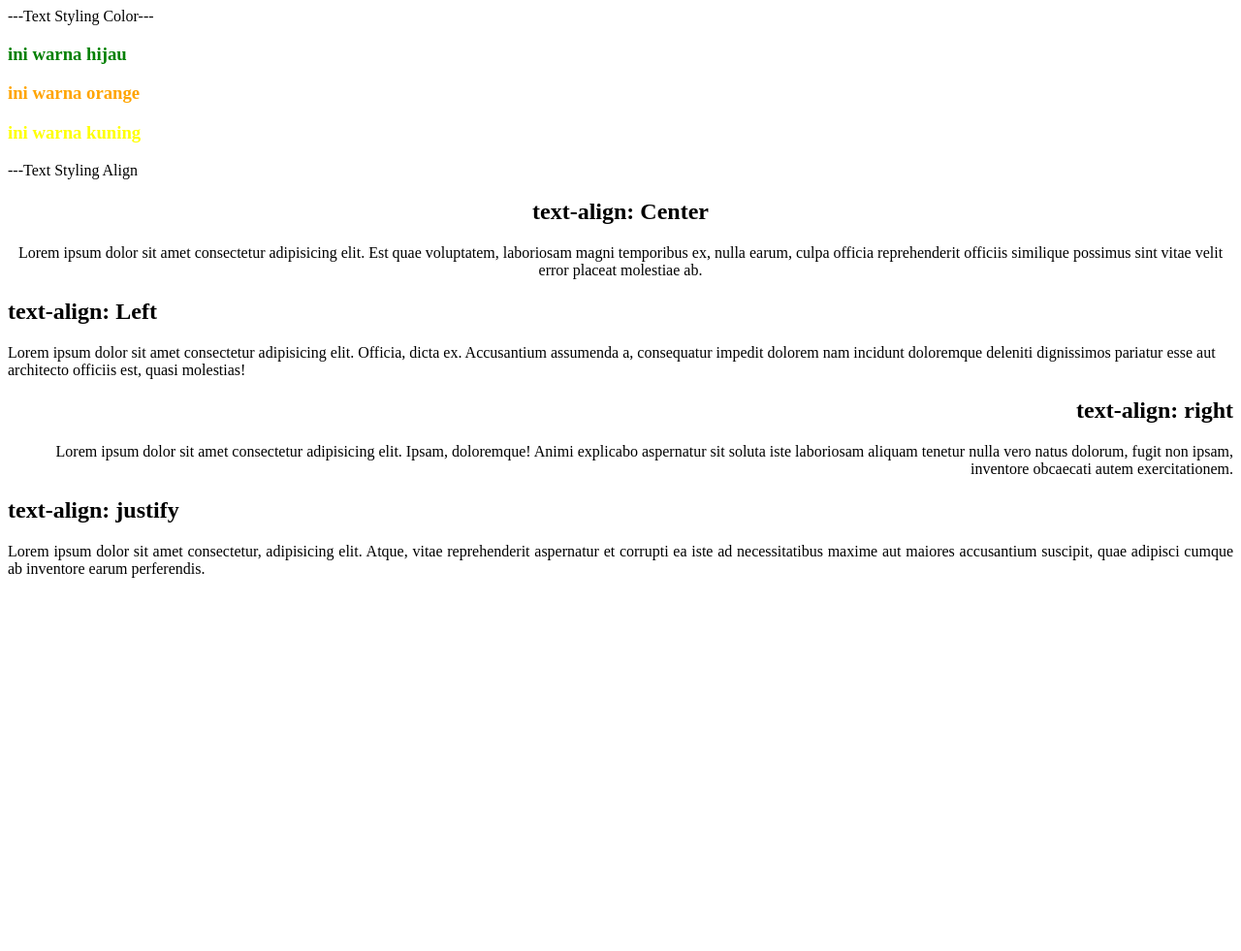
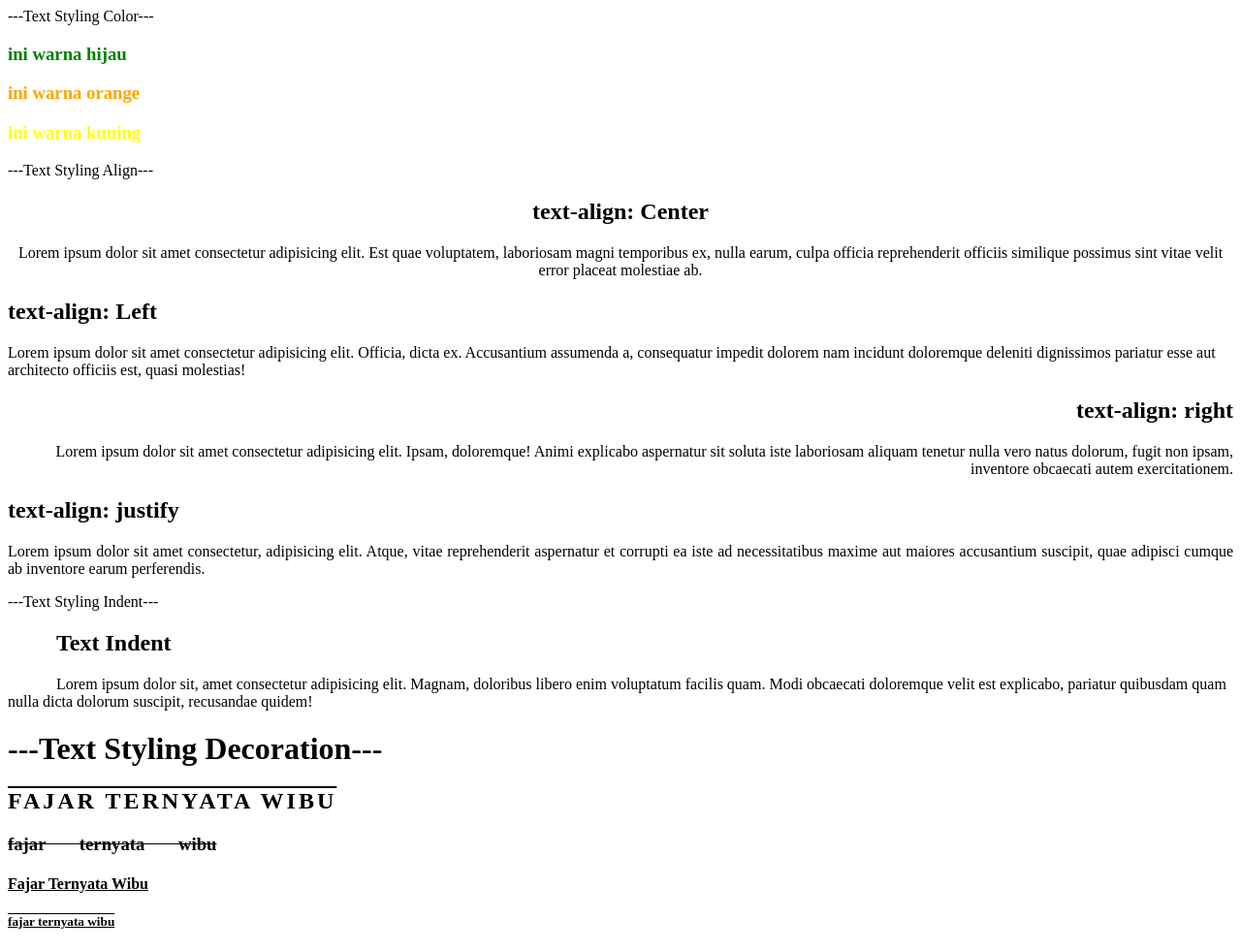
Before and after one commit to rabbaniqibar2302/PWPB-XIIRPL, a plain HTML site: page text-styling/index.html in a window 1280 px wide. Shown: the whole page at 97% size. Before the commit the page ends 800 px from the top, so only its background shows below. Drawn offline with Linux system fonts and the light colour scheme.

Commit message:
text decoration + transform + letter and word spacing

```diff
--- a/text-styling/index.html
+++ b/text-styling/index.html
@@ -11,7 +11,7 @@
         <h3 class="p3">ini warna kuning</h3>
 
         <!-- Text styling Align -->
-        <p>---Text Styling Align</p>
+        <p>---Text Styling Align---</p>
         <div class="a">
             <h2>text-align: Center</h2>
             <p>Lorem ipsum dolor sit amet consectetur adipisicing elit. Est quae voluptatem, laboriosam magni temporibus ex, nulla earum, culpa officia reprehenderit officiis similique possimus sint vitae velit error placeat molestiae ab.</p>
@@ -27,6 +27,22 @@
         <div class="d">
             <h2>text-align: justify</h2>
             <p>Lorem ipsum dolor sit amet consectetur, adipisicing elit. Atque, vitae reprehenderit aspernatur et corrupti ea iste ad necessitatibus maxime aut maiores accusantium suscipit, quae adipisci cumque ab inventore earum perferendis.</p>
+
+        </div>
+        <!-- Text styling text-indent -->
+        <p>---Text Styling Indent---</p>
+        <div class="indent-text">
+            <h2>Text Indent</h2>
+            <p>Lorem ipsum dolor sit, amet consectetur adipisicing elit. Magnam, doloribus libero enim voluptatum facilis quam. Modi obcaecati doloremque velit est explicabo, pariatur quibusdam quam nulla dicta dolorum suscipit, recusandae quidem!</p>
+        </div>
+
+        <!-- decoration, transform, letter and word spacing -->
+        <h1>---Text Styling Decoration---</h1>
+        <div class="decor">
+            <h2>fajar ternyata wibu</h2>
+            <h3>fajar ternyata wibu</h3>
+            <h4>fajar ternyata wibu</h4>
+            <h5>fajar ternyata wibu</h5>
         </div>
     </body>
 </html>
--- a/text-styling/style.css
+++ b/text-styling/style.css
@@ -23,3 +23,27 @@
 .d{
     text-align: justify;
 }
+
+/* text style indent */
+.indent-text{
+    text-indent: 50px;
+}
+
+/* text decoration + transform + letter and word spacing*/
+.decor h2{
+    text-decoration: overline;
+    text-transform: uppercase;
+    letter-spacing: 3px;
+}
+.decor h3{
+    text-decoration: line-through;
+    text-transform: lowercase;
+    word-spacing: 30px;
+}
+.decor h4{
+    text-decoration: underline;
+    text-transform: capitalize;
+}
+.decor h5{
+    text-decoration: underline overline;
+}
```
